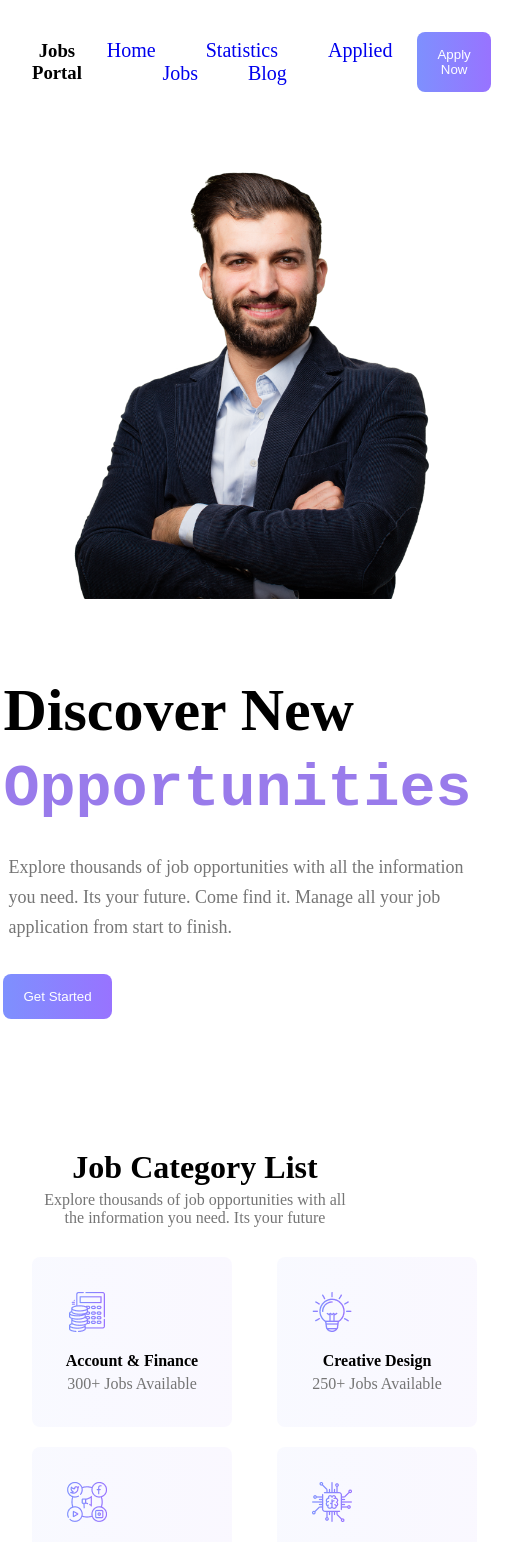
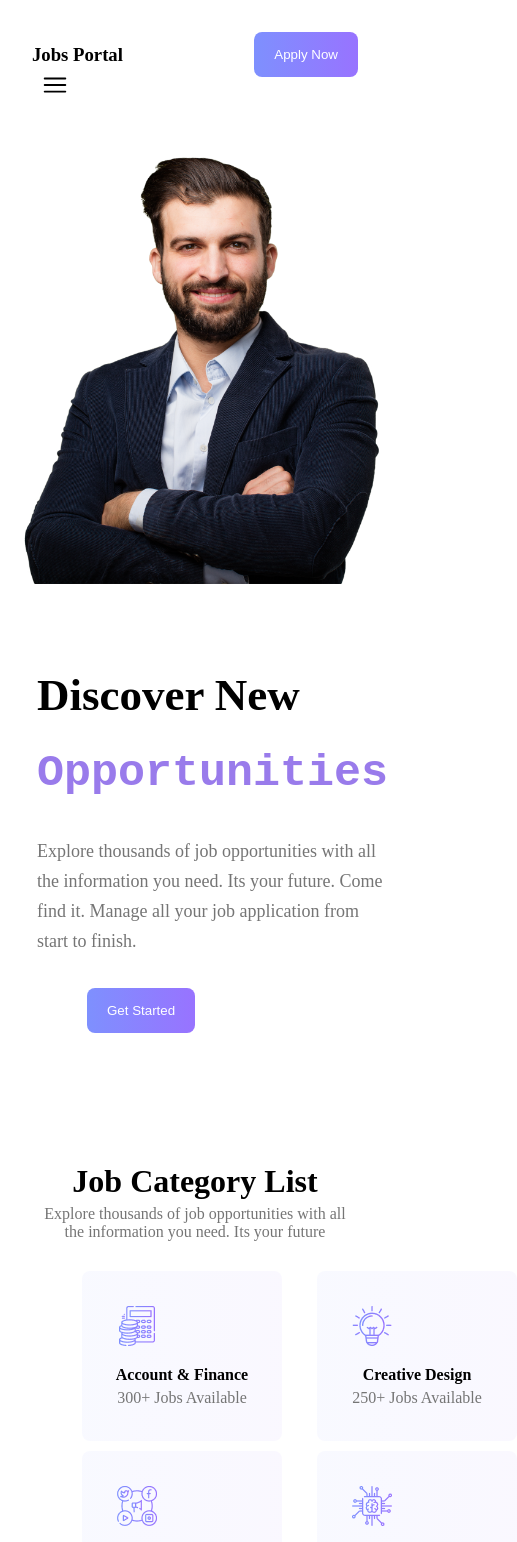
Before and after one commit to mdhlimonmia/career-hub, a React (Vite) app: page / in a window 390 px wide. Shown: the top 1542 px of the page, 517 px wide, since content can reach past the window. Built offline with nearby package versions, Linux system fonts and the light colour scheme.

Commit message:
Responsive done

```diff
--- a/package.json
+++ b/package.json
@@ -12,6 +12,7 @@
     "@fortawesome/fontawesome-svg-core": "^6.4.0",
     "@fortawesome/free-solid-svg-icons": "^6.4.0",
     "@fortawesome/react-fontawesome": "^0.2.0",
+    "@heroicons/react": "^2.0.17",
     "localforage": "^1.10.0",
     "match-sorter": "^6.3.1",
     "react": "^18.2.0",
--- a/src/components/AppliedJobs/AppliedJobs.css
+++ b/src/components/AppliedJobs/AppliedJobs.css
@@ -38,3 +38,8 @@
 .view-job-container{
     margin: 0px 200px 0px 200px;
 }
+@media only screen and (max-width:688px) {
+    .view-job-container{
+        margin: 0px 0px 0px 0px;
+    }
+}
--- a/src/components/Categories/Categories.css
+++ b/src/components/Categories/Categories.css
@@ -8,7 +8,8 @@
     .categories{
         display: grid;
         grid-template-columns: repeat(2, 1fr);
-        margin-left: 0px;
-        gap: 20px;
+        margin: 30px 0px;
+        gap: 10px;
+        margin-left: 50px;
     }
 }
--- a/src/components/FeatureJob/FeatureJob.css
+++ b/src/components/FeatureJob/FeatureJob.css
@@ -8,6 +8,7 @@
     .jobs-container{
         display: grid;
         grid-template-columns: repeat(1, 1fr);
-        margin: 32px 0px 32px 50px;
+        margin: 32px 0px 32px 0px;
+
     }
 }
--- a/src/components/Header/Header.css
+++ b/src/components/Header/Header.css
@@ -9,3 +9,36 @@ nav a{
     margin-right: 50px;
     font-size: 20px;
 }
+.bar-icon{
+    display: none;
+    width: 5px;
+}
+
+@media only screen and (max-width:688px) {
+    .nav-bar{
+        display: flex;
+        flex-direction: column;
+        position: absolute;
+        top: 75px;
+        text-align: left;
+        gap: 10px;
+        background-color: #F4F4F4 ;
+        border-radius: 3px;
+    }
+    .bar-icon{
+        display: block;
+        width: 30px;
+        position: absolute;
+        left: 40px;
+        top: 70px;
+    }
+    .open{
+        top: 100px;
+        transition-duration: 0.5s;
+    }
+    .close{
+        top: -150px;
+        transition-duration: 0.5s;
+    }
+
+}
--- a/src/components/Header/Header.jsx
+++ b/src/components/Header/Header.jsx
@@ -1,12 +1,25 @@
-import React from 'react';
+import React, { useState } from 'react';
 import { Link } from 'react-router-dom';
 import './Header.css';
+import {Bars3Icon, XMarkIcon } from '@heroicons/react/24/solid'
 
 const Header = () => {
+    const [open, setOpen] = useState(false);
+    console.log(open)
     return (
        <div className='header'>
          <h3>Jobs Portal</h3>
-         <nav>
+
+         <div onClick={()=> setOpen(!open)}>
+            <span>
+               {
+                  open === true ?
+                  <XMarkIcon className='bar-icon'></XMarkIcon>
+                  :<Bars3Icon className='bar-icon'></Bars3Icon>
+               }
+            </span>
+         </div>
+         <nav className={`nav-bar ${open ? 'open': 'close'}`}>
             <Link to="/">Home</Link>
             <Link to="/statistics">Statistics</Link>
             <Link to="/applied">Applied Jobs</Link>
--- a/src/components/Home/Home.css
+++ b/src/components/Home/Home.css
@@ -26,7 +26,7 @@
 
 @media only screen and (max-width:688px) {
     .container img{
-        margin-left: 50px;
+        margin-left: -50px;
         width: 500px;
         height: 444px;
     }
@@ -38,4 +38,13 @@
     .text-container{
         margin-left: 50px;
     }
+    .text-container h1{
+        font-size: 45px;
+        line-height: 75px;
+        margin-bottom: 25px;
+        margin-left: -50px;
+    }
+    .text-container p{
+        margin-left: -50px;
+    }
 }
--- a/src/components/Job/Job.css
+++ b/src/components/Job/Job.css
@@ -41,5 +41,6 @@
         width: 350px;
         padding: 10px;
         height: 300px;
+        margin-left: 50px;
     }
 }
--- a/src/components/VewAppliedJobs/VewAppliedJobs.css
+++ b/src/components/VewAppliedJobs/VewAppliedJobs.css
@@ -43,3 +43,14 @@
 .view-location{
     margin-top: 20px;
 }
+
+@media only screen and (max-width:688px) {
+    .view-job h1{
+        color: #474747;
+        font-weight: 800;
+        font-size: 20px;
+    }
+    .view-job img {
+        width: 80px;
+    }
+}
```
Also changed, not shown: 1 other file (tests, documents, lock files or other folders).
